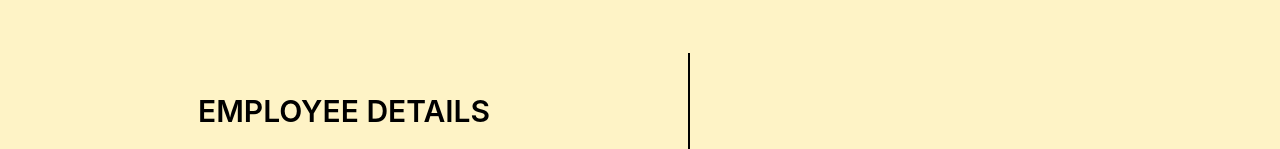
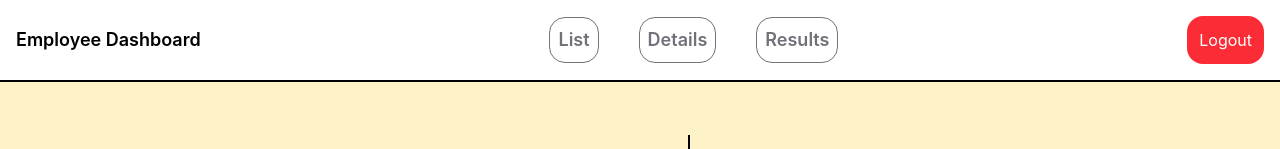
Before and after one commit to Yuvrajsinghko/Employee-Dashboard, a React (Vite) app: page /details/1 in a window 1280 px wide. Shown: the top 149 px of the page. Built offline with nearby package versions, Linux system fonts and the light colour scheme; sample sign-in values are in the browser's storage.

Commit message:
added a navbar with page links  and layout

```diff
--- a/src/App.jsx
+++ b/src/App.jsx
@@ -4,6 +4,7 @@ import List from "./pages/List";
 import Details from "./pages/Details";
 import Result from "./pages/Results";
 import ProtectedRoutes from "./components/ProtectedRoutes";
+import Layout from "./components/Layout";
 const App = () => {
   return (
     <Routes>
@@ -13,7 +14,9 @@ const App = () => {
         path="/list"
         element={
           <ProtectedRoutes>
-            <List />
+            <Layout>
+              <List />
+            </Layout>
           </ProtectedRoutes>
         }
       />
@@ -21,7 +24,9 @@ const App = () => {
         path="/details/:id"
         element={
           <ProtectedRoutes>
-            <Details />
+            <Layout>
+              <Details />
+            </Layout>
           </ProtectedRoutes>
         }
       />
@@ -29,7 +34,9 @@ const App = () => {
         path="/results"
         element={
           <ProtectedRoutes>
-            <Result />
+            <Layout>
+              <Result />
+            </Layout>
           </ProtectedRoutes>
         }
       />
--- /dev/null
+++ b/src/components/Layout.jsx
@@ -0,0 +1,12 @@
+import Navbar from './Navbar'
+
+const Layout = ({children}) => {
+  return (
+    <>
+    <Navbar />
+    <div>{children}</div>
+    </>
+  )
+}
+
+export default Layout
--- /dev/null
+++ b/src/components/Navbar.jsx
@@ -0,0 +1,32 @@
+import { Link } from "react-router-dom";
+import { useAuth } from "../context/AuthContext";
+
+const Navbar = () => {
+  const { logout } = useAuth();
+  return (
+    <div className="flex justify-between items-center p-4 border-b-2">
+      <h1 className="text-lg font-semibold">Employee Dashboard</h1>
+      <div className="flex gap-10">
+        <Link to="/list" className="text-zinc-500 text-lg font-semibold border p-2 rounded-2xl hover:bg-zinc-400">
+          List
+        </Link>
+
+        <Link to="/details/1" className="text-zinc-500 text-lg font-semibold border p-2 rounded-2xl hover:bg-zinc-400">
+          Details
+        </Link>
+
+        <Link to="/results" className="text-zinc-500 text-lg font-semibold border p-2 rounded-2xl hover:bg-zinc-400">
+          Results
+        </Link>
+      </div>
+      <button
+        onClick={logout}
+        className="p-3 bg-red-500 text-white rounded-2xl"
+      >
+        Logout
+      </button>
+    </div>
+  );
+};
+
+export default Navbar;
--- a/src/pages/Details.jsx
+++ b/src/pages/Details.jsx
@@ -47,6 +47,8 @@ export default function Details() {
       streamRef.current.getTracks().forEach((track) => track.stop());
     }
   };
+  console.log(finalImage);
+
   const startDrawing = (e) => {
     const canvas = userSignatureRef.current;
     const ctx = canvas.getContext("2d");
--- a/src/pages/Login.jsx
+++ b/src/pages/Login.jsx
@@ -22,7 +22,7 @@ export default function Login() {
   };
 
   return (
-    <div className="bg-blue-400 flex items-center flex-col justify-center h-screen bg-[url('./public/login-hero-bg.jpg')]">
+    <div className="bg-blue-400 flex items-center flex-col justify-center h-screen bg-[url('./login-hero-bg.jpg')]">
       <div className="p-10 flex flex-col items-center justify-center gap-5 border-2 rounded-2xl bg-white/10 backdrop-blur-lg shadow-xl ">
         <h1 className="text-3xl  font-semibold  ">Login</h1>
 
```
